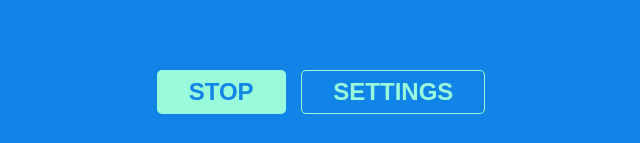
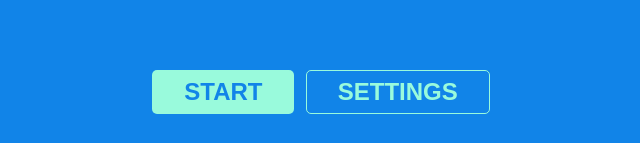
Before and after one commit to Menyten/wim-hof-breathing-app, a React (Create React App) app: page / in a window 1280 px wide. Both pictures are taken after a click on the button "START". Shown: the part 654-797 px from the top of the page, without its empty margins (319-959 px from the left). Built offline with nearby package versions, Linux system fonts and the light colour scheme.

Commit message:
refactored lots of code

```diff
--- a/src/App.jsx
+++ b/src/App.jsx
@@ -5,98 +5,93 @@ import Countdown from "./components/countdown";
 
 const App = () => {
   const [running, setRunning] = useState(false);
-  const [currentRound, setCurrentRound] = useState(1);
-  const [totalRounds, setTotalRounds] = useState(3);
+  const [breathIn, setBreathIn] = useState(false);
+  const [timeoutId, setTimeoutId] = useState(0);
+  const [breathingSpeed, setBreathingSpeed] = useState(1500);
   const [totalBreaths, setTotalBreaths] = useState(2);
-  const [breathCount, setBreathCount] = useState(0);
-  const [breathHoldTime, setBreathHoldTime] = useState(1000);
-  const [breathing, setBreathing] = useState(true);
-  const [breathingTime, setBreathingTime] = useState(1500);
-  const [timeouts, setTimeouts] = useState([]);
-  const [breathHoldIntervalId, setBreathHoldIntervalId] = useState("");
+  const [breathCount, setBreathCount] = useState(1);
+
+  const [countdown, setCountdown] = useState(false);
+  const [breathHoldTime, setBreathHoldTime] = useState(2000);
+
+  const [breathInHoldCountdown, setBreathInHoldCountdown] = useState(false);
+  const [breathInHoldTime, setBreathInHoldTime] = useState(15000);
 
   useEffect(() => {
-    if (breathCount < totalBreaths) {
-      breathing && setBreathCount((breathCount) => breathCount + 1);
-    }
-  }, [breathing]);
+    if (!running) return;
+    const handleBreathCountIncrease = () => {
+      const id = setTimeout(() => {
+        setBreathIn(true);
+        console.log("object");
+        setTimeout(() => {
+          setBreathIn(false);
+          setTimeoutId(handleBreathCountIncrease());
+        }, breathingSpeed);
+      }, breathingSpeed);
+      return id;
+    };
+    handleBreathCountIncrease();
+    console.log("First Effect");
+  }, [running, breathingSpeed]);
 
   useEffect(() => {
-    console.log("BREATHCOUNT", breathCount);
-    if (breathCount === totalBreaths) {
-      const id = setInterval(() => {
-        setBreathHoldTime((breathHoldTime) => breathHoldTime - 1000);
-      }, 1000);
-      setBreathHoldIntervalId(id);
+    if (countdown || breathInHoldCountdown) {
+      console.log(timeoutId);
+      clearTimeout(timeoutId);
     }
-  }, [breathCount]);
+  }, [timeoutId, countdown, breathInHoldCountdown]);
 
   useEffect(() => {
-    console.log("breathHoldTime", breathHoldTime);
-    if (!breathHoldTime) {
-      if (currentRound === totalRounds) {
-        stopSession();
-        setCurrentRound(1);
-      } else {
-        setCurrentRound(currentRound + 1);
-      }
-      console.log(currentRound);
-      setBreathCount(0);
-      setBreathHoldTime(1000);
-      clearInterval(breathHoldIntervalId);
+    if (!running) return;
+    if (breathInHoldCountdown) return;
+    if (breathIn) return;
+    const incrementBreathCount = () => setBreathCount(breathCount + 1);
+    if (breathCount < totalBreaths) {
+      incrementBreathCount();
+    } else {
+      setCountdown(true);
     }
-  }, [breathHoldTime]);
+    console.log("Second Effect");
+    /* eslint-disable-next-line */
+  }, [breathIn]);
 
-  const changeCircleAnimation = () => {
-    addTimeoutToArray(
-      setTimeout(() => {
-        setBreathing(false);
-        addTimeoutToArray(
-          setTimeout(() => {
-            setBreathing(true);
-            changeCircleAnimation();
-          }, breathingTime)
-        );
-      }, breathingTime)
-    );
-  };
+  useEffect(() => {
+    if (!countdown) return;
+    if (breathHoldTime) {
+      setTimeout(() => setBreathHoldTime(breathHoldTime - 1000), 1000);
+    } else {
+      setCountdown(false);
+      setBreathInHoldCountdown(true);
+    }
+    console.log("Third Effect");
+  }, [countdown, breathHoldTime]);
 
-  const addTimeoutToArray = (id) => setTimeouts([...timeouts, id]);
-  const clearAllTimeouts = () => {
-    timeouts.forEach((id) => clearTimeout(id));
-    setTimeouts([]);
-  };
+  useEffect(() => {
+    if (!breathInHoldCountdown) return;
+    if (breathInHoldTime) {
+      setTimeout(() => setBreathInHoldTime(breathInHoldTime - 1000), 1000);
+    }
+    console.log("Fourth Effect");
+  }, [breathInHoldCountdown, breathInHoldTime]);
 
-  const startSession = () => {
-    setRunning(true);
-    changeCircleAnimation();
-  };
-  const stopSession = () => {
-    setRunning(false);
-    clearAllTimeouts();
-  };
+  const startSession = () => setRunning(true);
 
   return (
     <S.Background>
       <S.Container>
         <S.Title>Wim Hof Breathing</S.Title>
-        {breathCount !== totalBreaths && (
+        {!breathInHoldCountdown && !countdown && (
           <BreathingCircle
             running={running}
-            breathingTime={breathingTime}
+            breathingSpeed={breathingSpeed}
             breathCount={breathCount}
           />
         )}
-        {breathCount === totalBreaths && (
-          <Countdown breathHoldTime={breathHoldTime} />
-        )}
+        {countdown && <Countdown time={breathHoldTime} />}
+        {breathInHoldCountdown && <Countdown time={breathInHoldTime} />}
         <S.ButtonContainer>
-          {!running && (
-            <S.PrimaryButton onClick={startSession}>Start</S.PrimaryButton>
-          )}
-          {running && (
-            <S.PrimaryButton onClick={stopSession}>Stop</S.PrimaryButton>
-          )}
+          <S.PrimaryButton onClick={startSession}>Start</S.PrimaryButton>
+
           <S.SecondaryButton>Settings</S.SecondaryButton>
         </S.ButtonContainer>
       </S.Container>
--- a/src/components/breathingCircle/BreathingCircle.jsx
+++ b/src/components/breathingCircle/BreathingCircle.jsx
@@ -1,14 +1,13 @@
 import React from "react";
 import S from "./../../elements";
 
-const BreathingCircle = ({ running, breathingTime, breathCount }) => {
-  return running ? (
-    <S.Circle time={breathingTime}>
-      <S.CircleText>{breathCount}</S.CircleText>
+const BreathingCircle = ({ running, breathingSpeed, breathCount }) =>
+  running ? (
+    <S.Circle time={breathingSpeed}>
+      <S.CircleText>{breathCount ?? 0}</S.CircleText>
     </S.Circle>
   ) : (
     "Adjust settings and press start"
   );
-};
 
 export default BreathingCircle;
--- a/src/components/countdown/Countdown.jsx
+++ b/src/components/countdown/Countdown.jsx
@@ -2,8 +2,8 @@ import React from "react";
 import formatTimeLeft from "../../utils/formatTimeLeft";
 import S from "../../elements";
 
-const Countdown = ({ breathHoldTime }) => {
-  return <S.CountdownTime>{formatTimeLeft(breathHoldTime)}</S.CountdownTime>;
-};
+const Countdown = ({ time }) => (
+  <S.CountdownTime>{formatTimeLeft(time)}</S.CountdownTime>
+);
 
 export default Countdown;
```
